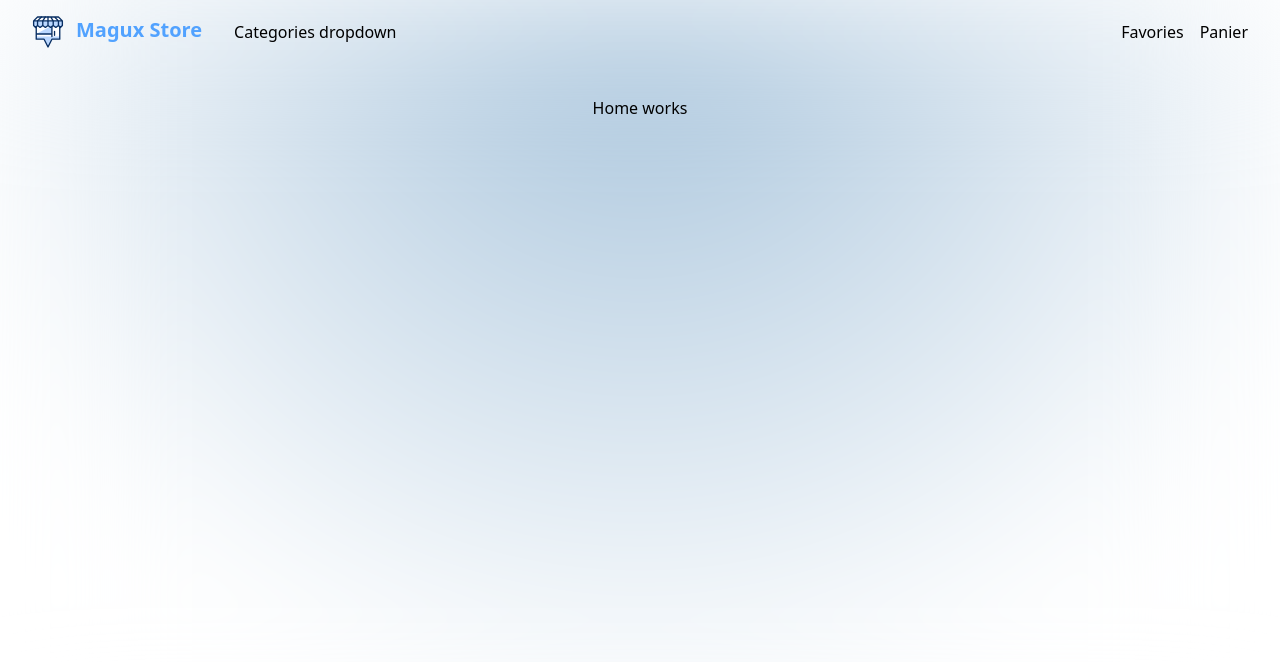
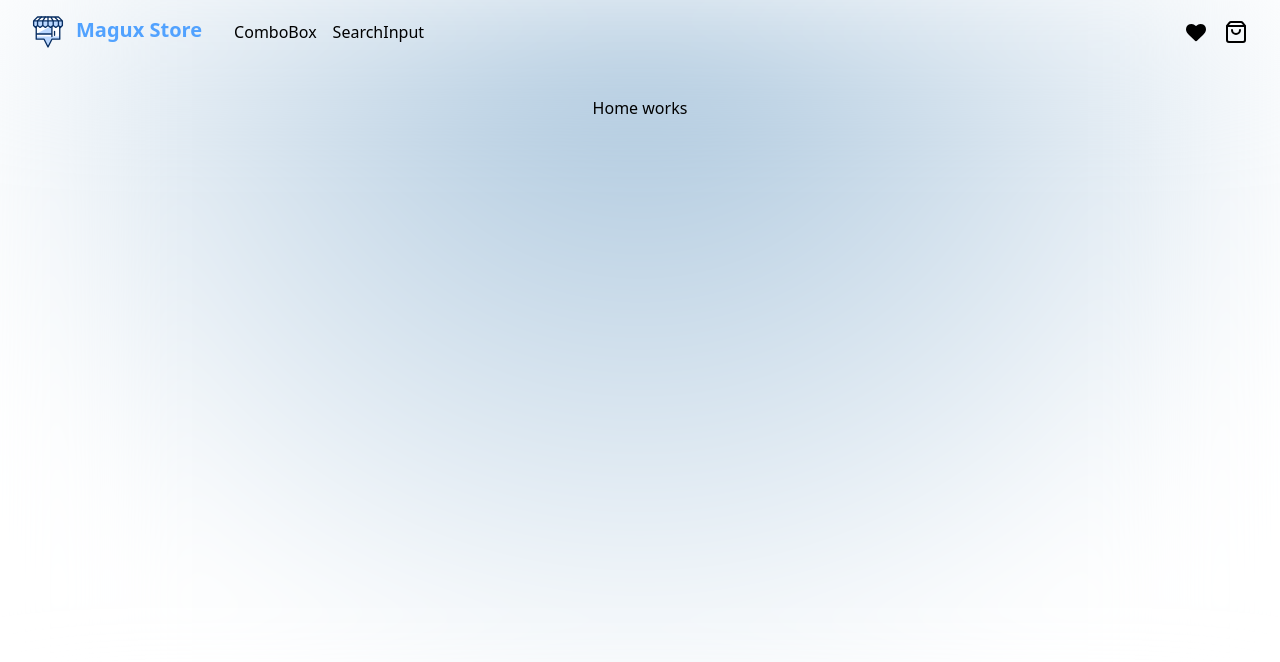
Before and after one commit to Donaldmag/magux-store, a React (Vite) app: page / in a window 1280 px wide. Shown: the top 662 px of the page. Built offline with nearby package versions, Linux system fonts and the light colour scheme.

Commit message:
Update: navbar and project structure

```diff
--- a/src/App.jsx
+++ b/src/App.jsx
@@ -1,6 +1,6 @@
 import "./App.css";
 import { Routes, Route } from "react-router-dom";
-import Navbar from "./components/headercss/Navbar";
+import Navbar from "./components/headerjsx/Navbar";
 import Home from "./pages/Home";
 import Product from "./pages/Product";
 
--- /dev/null
+++ b/src/components/headerjsx/ComboBox.jsx
@@ -0,0 +1,9 @@
+function ComboBox() {
+  return (
+    <>
+      <h1>ComboBox</h1>
+    </>
+  );
+}
+
+export default ComboBox;
--- a/src/components/headercss/Navbar.jsx
+++ b/src/components/headerjsx/Navbar.jsx
@@ -1,4 +1,7 @@
 import maguxStoreLogo from "../../assets/magux-store.svg";
+import ComboBox from "./ComboBox";
+import SearchInput from "./SearchInput";
+import { Heart, ShoppingBag } from "lucide-react";
 
 function Navbar() {
   return (
@@ -11,21 +14,32 @@ function Navbar() {
           </a>
 
           <div className="flex flex-1 items-center justify-end md:justify-between">
-            <div className="hidden md:block">
-              {/* Dropdown button category */}
-              Categories dropdown
+            <div className="hidden md:flex items-center gap-4">
+              <ComboBox />
+              <SearchInput />
             </div>
 
             <div className="flex items-center gap-4">
               <div className="sm:flex sm:gap-4">
-                <span>Favories</span>
-                <span>Panier</span>
+                <Heart fill="black" strokeWidth={0} />
+                <ShoppingBag />
               </div>
 
               <button className="block rounded-full bg-white shadow shadow-slate-200 p-2.5 text-gray-600 transition hover:text-gray-600/75 md:hidden">
                 <span className="sr-only">Toggle menu</span>
-                <svg xmlns="http://www.w3.org/2000/svg" className="size-5" fill="none" viewBox="0 0 24 24" stroke="currentColor" strokeWidth="2" >
-                  <path strokeLinecap="round" strokeLinejoin="round" d="M4 6h16M4 12h16M4 18h16" />
+                <svg
+                  xmlns="http://www.w3.org/2000/svg"
+                  className="size-5"
+                  fill="none"
+                  viewBox="0 0 24 24"
+                  stroke="currentColor"
+                  strokeWidth="2"
+                >
+                  <path
+                    strokeLinecap="round"
+                    strokeLinejoin="round"
+                    d="M4 6h16M4 12h16M4 18h16"
+                  />
                 </svg>
               </button>
             </div>
```
Also changed, not shown: public/magux-store.svg (added), public/vite.svg (deleted), src/components/headercss/Navbar.css (added), src/components/headercss/SearchInput.css (added), src/components/headerjsx/Navbar.css (deleted), src/components/headerjsx/SearchInput.css (deleted), src/components/headerjsx/SearchInput.jsx (renamed from src/components/headercss/SearchInput.jsx), src/pages/Home.jsx (line endings or trailing spaces).
